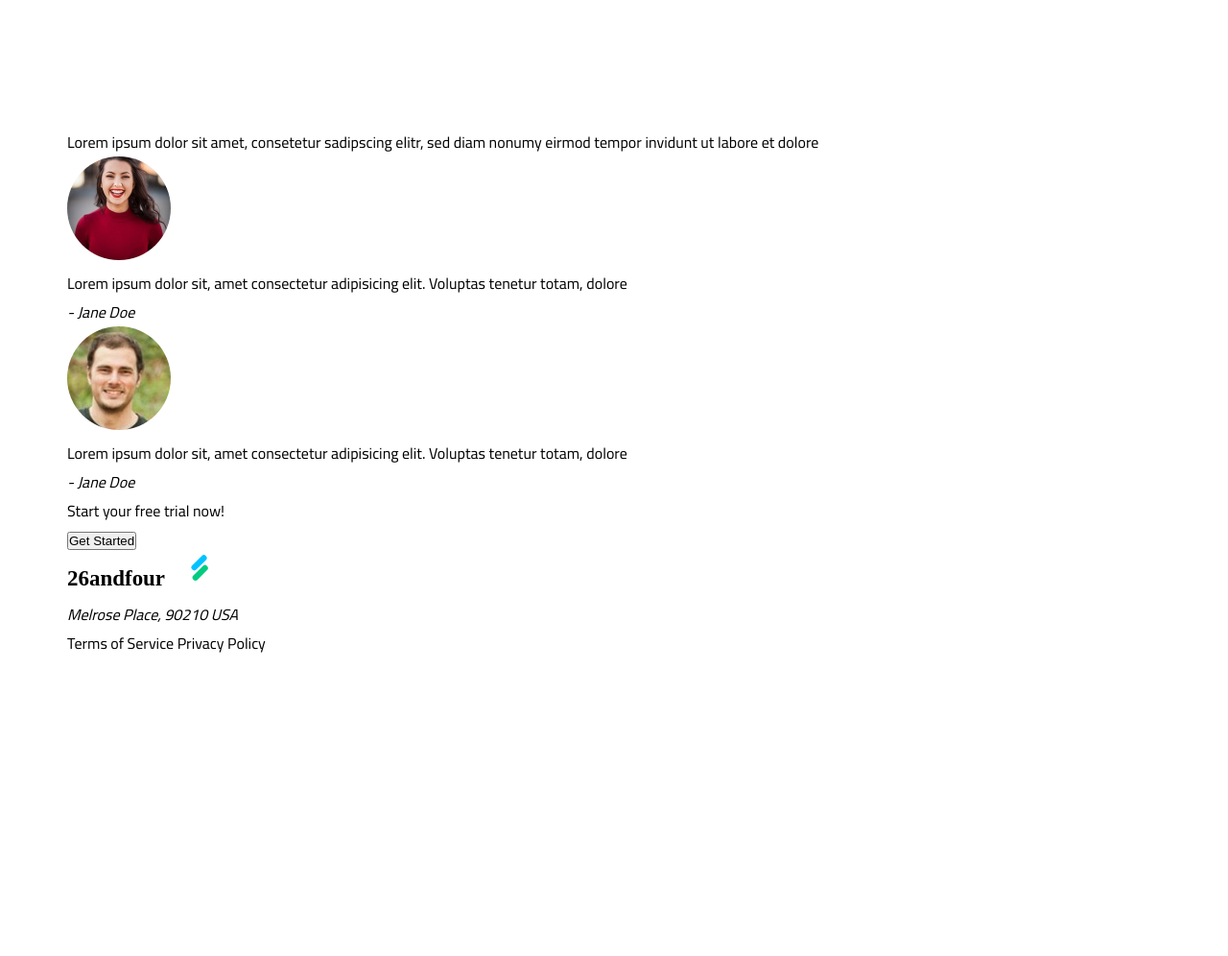
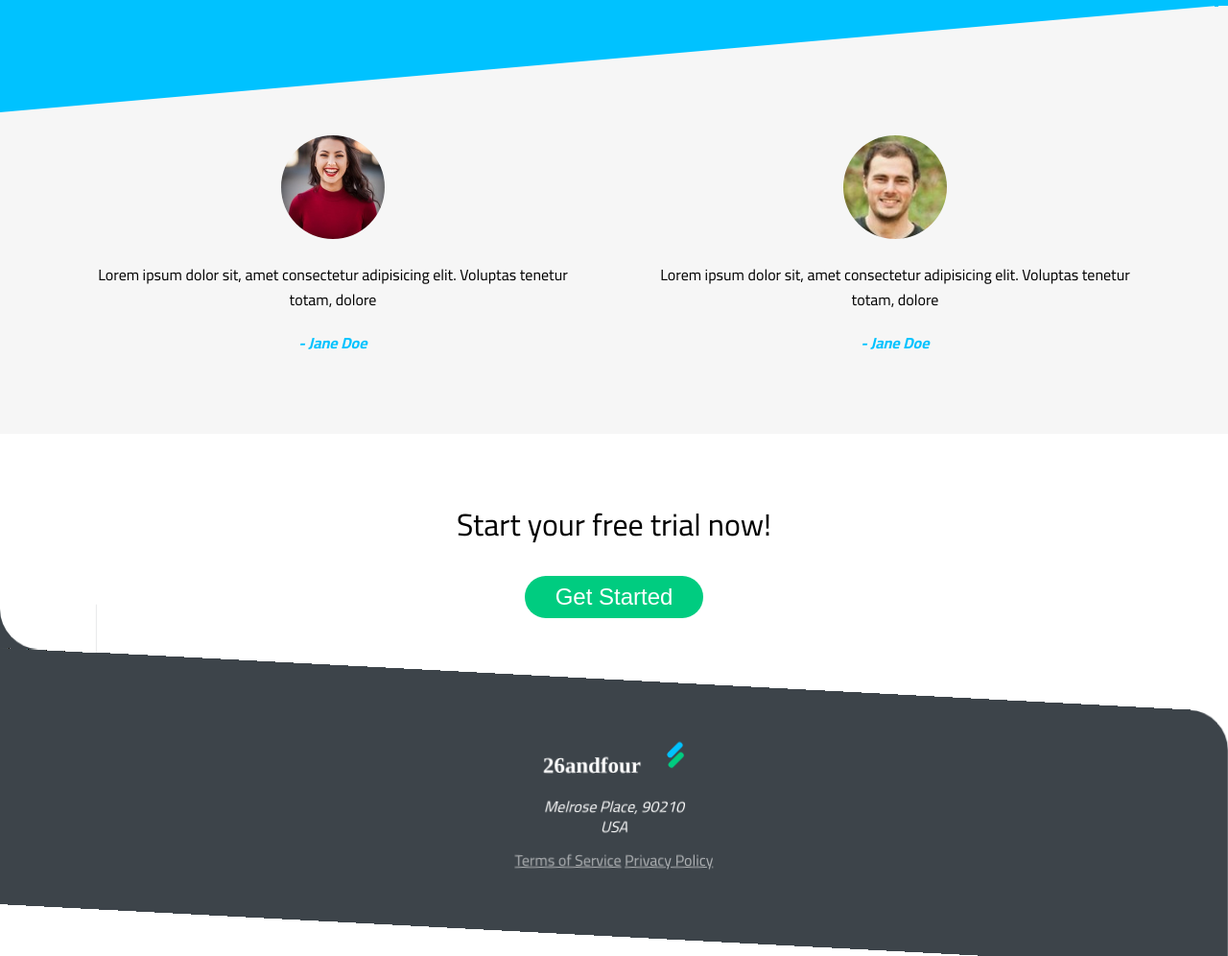
Before and after one commit to Ju-Cesar/Home-Page-Hosting-Site-2, a plain HTML site: page index.html in a window 1280 px wide. Shown: the part 1090-2086 px from the top of the page at 96% size. Before the commit the page ends 1775 px from the top, so only its background shows below. Drawn offline with Linux system fonts and the light colour scheme.

Commit message:
Styling completed

```diff
--- a/css/main.css
+++ b/css/main.css
@@ -10,6 +10,7 @@
     --featuresColor: #00c2ff;
     --footerColor: #3d444a;
     --testimoniesColor: #f6f6f6;
+    --buttonColor: #00CC80;
 }
 
 body {
@@ -433,3 +434,116 @@ header .container nav.show-menu {
     }
 }
 /* Features Section Styling End */
+
+/* Testimonies Section Styling Start */
+.testimonies {
+    background-color: var(--testimoniesColor);
+    padding-top: 8rem;
+    margin-top: -4rem;
+    padding-bottom: 4rem;
+
+}
+.testimonies .container {
+    display: grid;
+    gap: 2rem;
+    justify-content: center;
+    grid-template-columns: repeat(auto-fit,minmax(300px,1fr));
+}
+.testimonies .container .box {
+    text-align: center;
+    padding: 1em;
+}
+.testimonies .container .box img {
+    margin-bottom: 1em;
+}
+.testimonies .container .box blockquote {
+    line-height: 1.6;
+    margin-bottom: 1em;
+}
+.testimonies .container .box cite {
+    color: var(--featuresColor);
+    font-weight: bold;
+}
+/* Testimonies Section Styling End */
+
+
+/* Get-Started Section Styling Start */
+.get-started {
+    padding-top: 4rem;
+    padding-bottom: 4rem;
+}
+.get-started .container {
+    text-align: center;
+}
+.get-started .container p {
+    font-size: 2rem;
+    margin-bottom: 1.5rem;
+
+}
+.get-started .container button {
+    border: none;
+    color: white;
+    padding: .5rem 2rem;
+    font-size:1.5rem ;
+    background-color: var(--buttonColor);
+    border-radius: 1.5rem;
+    -webkit-border-radius: 1.5rem;
+    -moz-border-radius: 1.5rem;
+    -ms-border-radius: 1.5rem;
+    -o-border-radius: 1.5rem;
+    cursor: pointer;
+}
+/* Get-Started Section Styling Start */
+
+/* Footer Styling Start */
+footer {
+    position: relative;
+    padding: 4rem 0%;
+    background-color: var(--footerColor);
+    border-top-right-radius: 2.5rem;
+    transform: skewY(3deg);
+    -webkit-transform: skewY(3deg);
+    -moz-transform: skewY(3deg);
+    -ms-transform: skewY(3deg);
+    -o-transform: skewY(3deg);
+}
+footer::before {
+    position: absolute;
+    content: "";
+    background-color: var(--footerColor);
+    width: 100px;
+    height: 50px;
+    top: -50px;
+
+
+}
+footer::after {
+    position: absolute;
+    content: "";
+    background-color: white;
+    width: 100px;
+    height: 50px;
+    top: -50px;
+    border-bottom-left-radius: 2.5rem;
+
+
+}
+footer .container {
+    text-align: center;
+    transform: skewY(-3deg);
+    -webkit-transform: skewY(-3deg);
+    -moz-transform: skewY(-3deg);
+    -ms-transform: skewY(-3deg);
+    -o-transform: skewY(-3deg);
+}
+footer address {
+    line-height: 1.3;
+    margin: .6em 0%;
+    color: white;
+}
+footer .links a {
+    text-decoration: underline;
+    color: rgb(255 255 255 / .6);
+}
+
+/* Footer Styling End */
--- a/index.html
+++ b/index.html
@@ -13,13 +13,13 @@
         <header class="navbar">
             <div class="container">
                 <a href="#" class="logo"><img src="images/logo.svg" alt=""></a>
-                <div class="menu-mobile-btn">
+                <div id="ham-menu" class="menu-mobile-btn">
                     <span></span>
                     <span></span>
                     <span></span>
                 </div>
                 <nav>
-                    <div class="close-menu-btn"></div>
+                    <div id="close-menu" class="close-menu-btn"></div>
                     <ul>
                         <li><a href="#">Home</a></li>
                         <li><a href="#">Services</a></li>
@@ -45,7 +45,7 @@
         <!-- Hero Section Bar End -->
 
         <!-- Features Section Start -->
-        <section class="Features">
+        <section class="features">
             <div class="container">
                 <div class="box">
                     <img src="images/icon-1.svg" alt="a calendar icon">
@@ -97,8 +97,8 @@
         <footer>
             <div class="container">
                 <div class="content">
-                    <img src="images/logo.svg" alt="logo" class="footer-logo">
-                    <address>Melrose Place, 90210 USA</address>
+                    <img src="images/logo-white.svg" alt="logo" class="footer-logo">
+                    <address>Melrose Place, 90210<br>USA</address>
                     <div class="links">
                         <a href="#">Terms of Service</a>
                         <a href="#">Privacy Policy</a>
@@ -107,5 +107,18 @@
             </div>
         </footer>
         <!-- Footer End -->
+
+        <!-- Javascript Code for the navigation menu on small screens -->
+        <!-- Start -->
+        <script>
+            const mobileMenu = document.getElementById("ham-menu");
+            const closeMenu = document.getElementById("close-menu");
+            const navigation = document.querySelector("nav");
+            const hideBouncer = document.querySelector(".bouncer");
+
+            mobileMenu.addEventListener('click', () => navigation.classList.add("show-menu"));
+            closeMenu.addEventListener('click',() => navigation.classList.remove("show-menu"));
+        </script>
+        <!-- End -->
     </body>
 </html>
```
